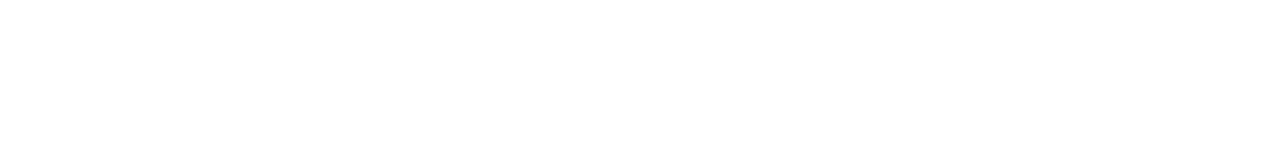
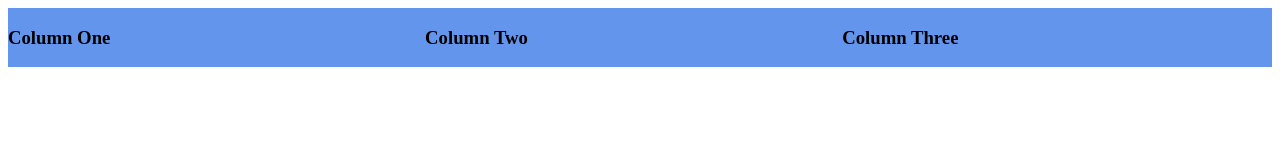
Before and after one commit to ericksonk/TIY-Assignments, a website: page ViewModeSwitch/grid.html in a window 1280 px wide. Drawn offline with Linux system fonts and the light colour scheme.

Commit message:
ViewMode- grid.html practice

```diff
--- a/ViewModeSwitch/css/styles.css
+++ b/ViewModeSwitch/css/styles.css
@@ -0,0 +1,43 @@
+div {
+  background: cornflowerblue;
+}
+
+[class*='column-'] { /* selects all columns and makes them next to eachother */
+  float: left;
+  width: 33%;
+}
+
+/* Clear content- parent element (div.grid) will collapse to zero height since
+it only has floated children. Fixes by clearing it */
+.grid::after {
+  content: "";
+  display: table;
+  clear: both;
+}
+
+/* GUTTERS */
+/* 1st step */
+*, *::after, *::before {
+  -webkit-box-sizing: border-box;
+  -moz-box-sizing: border-box;
+  box-sizing: border-box;
+} /* now when we set w, that element stays that w,
+despite padding or borders being applied.
+
+/* 2nd step- apply fixed padding to right side of all columns except last one */
+[class*='column-'] {
+  padding-right: 20px;
+}
+[class*='column-']:last-of-type {
+  padding-right: 0;
+}
+
+/* OUTSIDE GUTTERS */
+/* 1st step- add padding to grid parent */
+.grid-pad {
+  padding: 20px 0 20px 20px 20px;
+}
+/* 2nd step- restore right pading to last column */
+.grid-pad > [class*='column-']:last-of-type {
+  padding-right: 20px;
+}
--- a/ViewModeSwitch/grid.html
+++ b/ViewModeSwitch/grid.html
@@ -15,6 +15,18 @@
 		<link rel="stylesheet" type="text/css" href="css/desktop.css" />
 	</head>
 	<body>
-
+    <div class="grid">
+      <div class="column-1">
+				<h3> Column One </h3>
+      </div>
+      <div class="column-2">
+				<h3> Column Two </h3>
+      </div>
+      <div class="column-3">
+				<h3> Column Three </h3>
+      </div>
+			<div class="grid grid-pad">
+			</div>
+    </div>
 	</body>
 </html>
```
